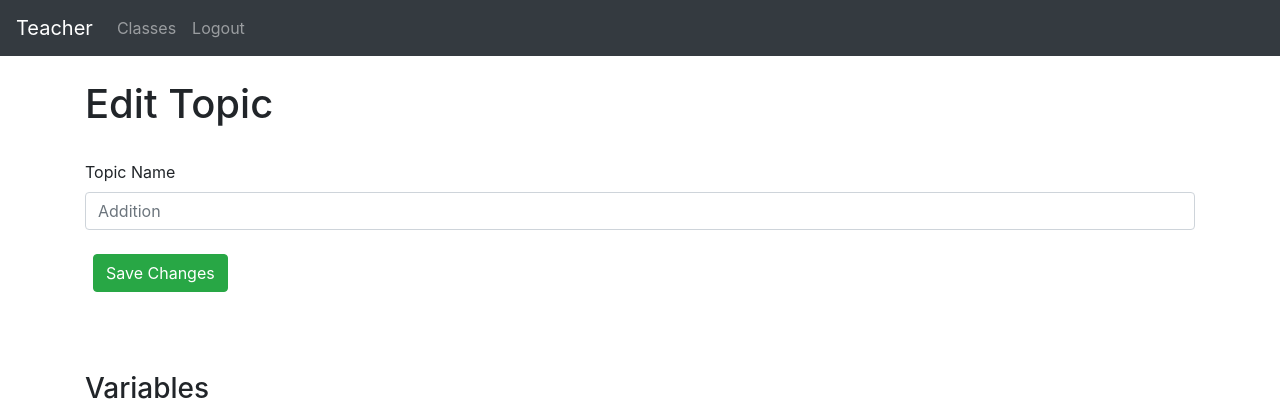
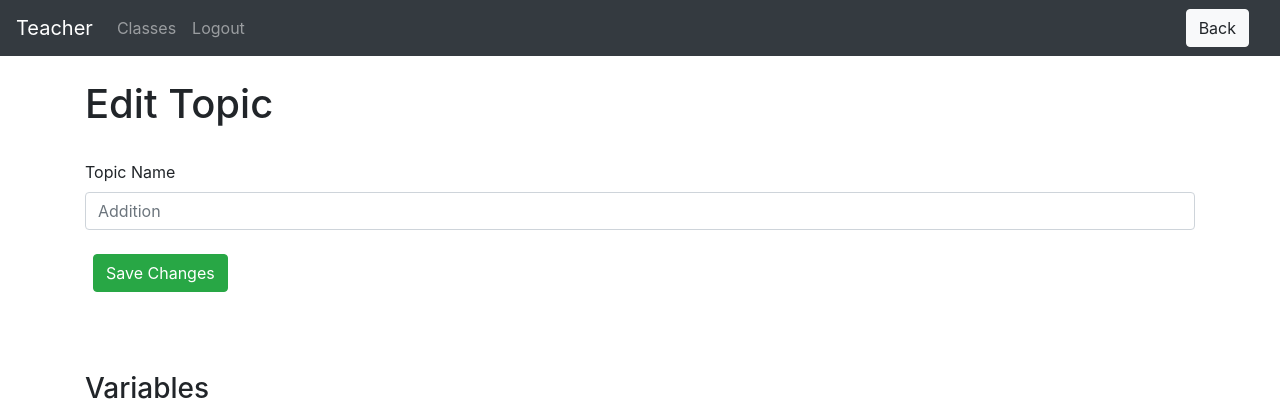
Before and after one commit to annavotin/compsci-ia, a Flask app: page /teacher/group-detail/1/topics/edit_topic/1 in a window 1280 px wide. Shown: the top 414 px of the page. Run offline with Flask 2, Linux system fonts and the light colour scheme; a user stored in the database is signed in; data comes from the database, SQL or seed files in the repository; both versions use the stored data as it was after the commit; data that the repository does not hold is empty; some libraries are stand-ins or nearby versions.

Commit message:
Final commit

```diff
--- a/website/templates/teacher/edit_topic.html
+++ b/website/templates/teacher/edit_topic.html
@@ -1,4 +1,11 @@
 {% extends "base.html" %} {% block title %}Edit Topic{% endblock %}
+
+{% block extra_header %}
+<a href="{{url_for('teacher_views.topics', group_id=group.id)}}">
+    <button class="btn btn-light ml-3" type="button" name="button">Back</button>
+</a>
+{% endblock %}
+
 {% block content %}
 <br>
 <h1>Edit Topic</h1>
@@ -66,8 +73,7 @@
         <li class="list-group-item">
                 <textarea name="text{{problem.id}}" class="form-control" id="text" rows="3" placeholder="Word Problem">{{ problem.text }}</textarea>
                 <br>
-                <textarea name="latex{{problem.id}}" class="form-control" id="latex" rows="1" placeholder="Latex">{{ problem.latex }}</textarea>
-                <br>
+
                 <textarea name="answer{{problem.id}}" class="form-control" id="answer" rows="1" placeholder="Answer">{{ problem.answer }}</textarea>
 
         </li>
--- a/website/templates/teacher/groups.html
+++ b/website/templates/teacher/groups.html
@@ -4,6 +4,8 @@
 <br>
 <h1>Classes</h1>
 <br>
+
+
 <div class="row row-cols-1 row-cols-md-2 g-4">
   {% for group in user.teacher_id.group_ids %}
     <form method="POST">
--- a/website/templates/teacher/student_overview.html
+++ b/website/templates/teacher/student_overview.html
@@ -1,4 +1,10 @@
 {% extends "base.html" %} {% block title %}{{ student.user.first_name }}{% endblock %}
+
+{% block extra_header %}
+<a href="{{url_for('teacher_views.group_detail', group_id=group.id)}}">
+    <button class="btn btn-light ml-3" type="button" name="button">Back</button>
+</a>
+{% endblock %}
 
 {% block content %}
 <br>
--- a/website/templates/teacher/topics.html
+++ b/website/templates/teacher/topics.html
@@ -1,5 +1,9 @@
 {% extends "base.html" %} {% block title %}Classes{% endblock %}
-
+{% block extra_header %}
+<a href="{{url_for('teacher_views.group_detail', group_id=group.id)}}">
+    <button class="btn btn-light ml-3" type="button" name="button">Back</button>
+</a>
+{% endblock %}
 {% block content %}
 <br>
 <h1>Topics: {{ group.name }}</h1>
```
Also changed, not shown: website/templates/teacher/group_detail.html (+7 -1 lines), website/database.db, 1 other file.
